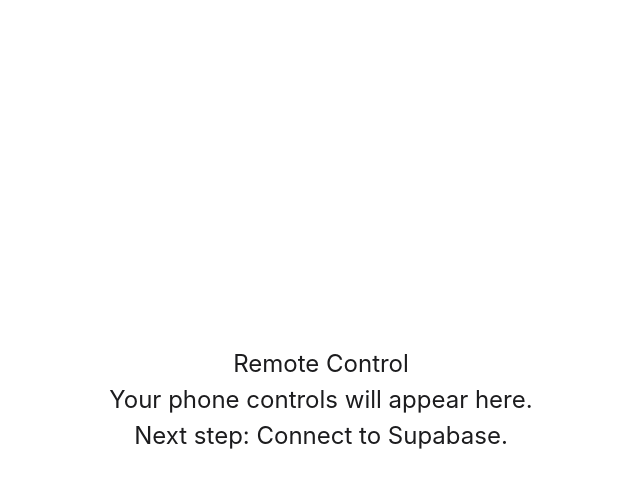
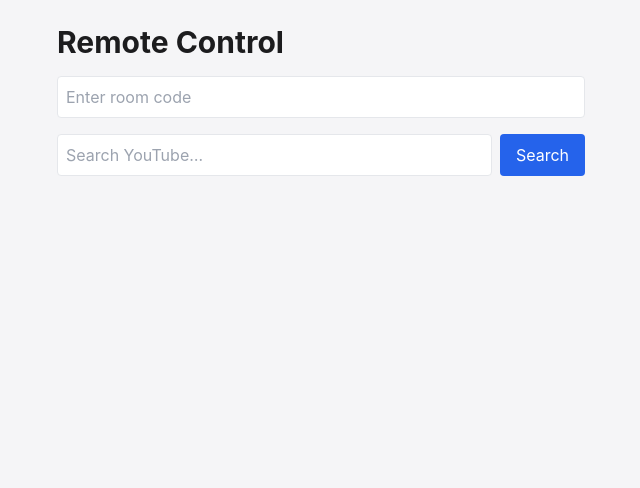
Before and after one commit to djhighson/-karaoke-app, a Next.js app: page /remote in a window 1280 px wide. Shown: the top 488 px of the page, without its empty margins (319-959 px from the left). Built offline with nearby package versions, Linux system fonts and the light colour scheme.

Commit message:
Update page.tsx

```diff
--- a/app/remote/page.tsx
+++ b/app/remote/page.tsx
@@ -1,19 +1,103 @@
+"use client";
+
+import { useState } from "react";
+import { supabase } from "@/lib/supabase";
+
 export default function Remote() {
+  const [query, setQuery] = useState("");
+  const [results, setResults] = useState([]);
+  const [roomId, setRoomId] = useState("");
+
+  async function searchYouTube() {
+    if (!query) return;
+
+    const res = await fetch(
+      `https://yt-api.p.rapidapi.com/search?query=${encodeURIComponent(query)}`,
+      {
+        headers: {
+          "x-rapidapi-key": process.env.NEXT_PUBLIC_RAPIDAPI_KEY!,
+          "x-rapidapi-host": "yt-api.p.rapidapi.com",
+        },
+      }
+    );
+
+    const data = await res.json();
+    setResults(data.data || []);
+  }
+
+  async function addToQueue(video) {
+    if (!roomId) return alert("Enter a room code first!");
+
+    const { data: room } = await supabase
+      .from("rooms")
+      .select("*")
+      .eq("id", roomId)
+      .single();
+
+    const newQueue = [...(room?.queue || []), {
+      id: video.videoId,
+      title: video.title,
+      addedBy: "Guest"
+    }];
+
+    await supabase
+      .from("rooms")
+      .update({ queue: newQueue })
+      .eq("id", roomId);
+
+    alert("Added to queue!");
+  }
+
   return (
-    <div style={{
-      display: "flex",
-      flexDirection: "column",
-      alignItems: "center",
-      justifyContent: "center",
-      height: "100vh",
-      background: "#ffffff",
-      color: "#1c1c1e",
-      padding: "2rem",
-      fontSize: "1.5rem"
-    }}>
-      <h1>Remote Control</h1>
-      <p>Your phone controls will appear here.</p>
-      <p>Next step: Connect to Supabase.</p>
+    <div className="p-6 max-w-xl mx-auto">
+      <h1 className="text-3xl font-bold mb-4">Remote Control</h1>
+
+      <input
+        placeholder="Enter room code"
+        value={roomId}
+        onChange={(e) => setRoomId(e.target.value)}
+        className="border p-2 w-full mb-4 rounded"
+      />
+
+      <div className="flex gap-2 mb-4">
+        <input
+          placeholder="Search YouTube…"
+          value={query}
+          onChange={(e) => setQuery(e.target.value)}
+          className="border p-2 flex-1 rounded"
+        />
+        <button
+          onClick={searchYouTube}
+          className="bg-blue-600 text-white px-4 rounded"
+        >
+          Search
+        </button>
+      </div>
+
+      <div className="flex flex-col gap-4">
+        {results.map((video) => (
+          <div
+            key={video.videoId}
+            className="border rounded p-3 flex gap-3 items-center"
+          >
+            <img
+              src={video.thumbnail[0].url}
+              width={120}
+              className="rounded"
+              alt="thumbnail"
+            />
+            <div className="flex-1">
+              <p className="font-semibold">{video.title}</p>
+              <button
+                onClick={() => addToQueue(video)}
+                className="bg-green-600 text-white px-3 py-1 rounded mt-2"
+              >
+                Add to Queue
+              </button>
+            </div>
+          </div>
+        ))}
+      </div>
     </div>
   );
 }
```
